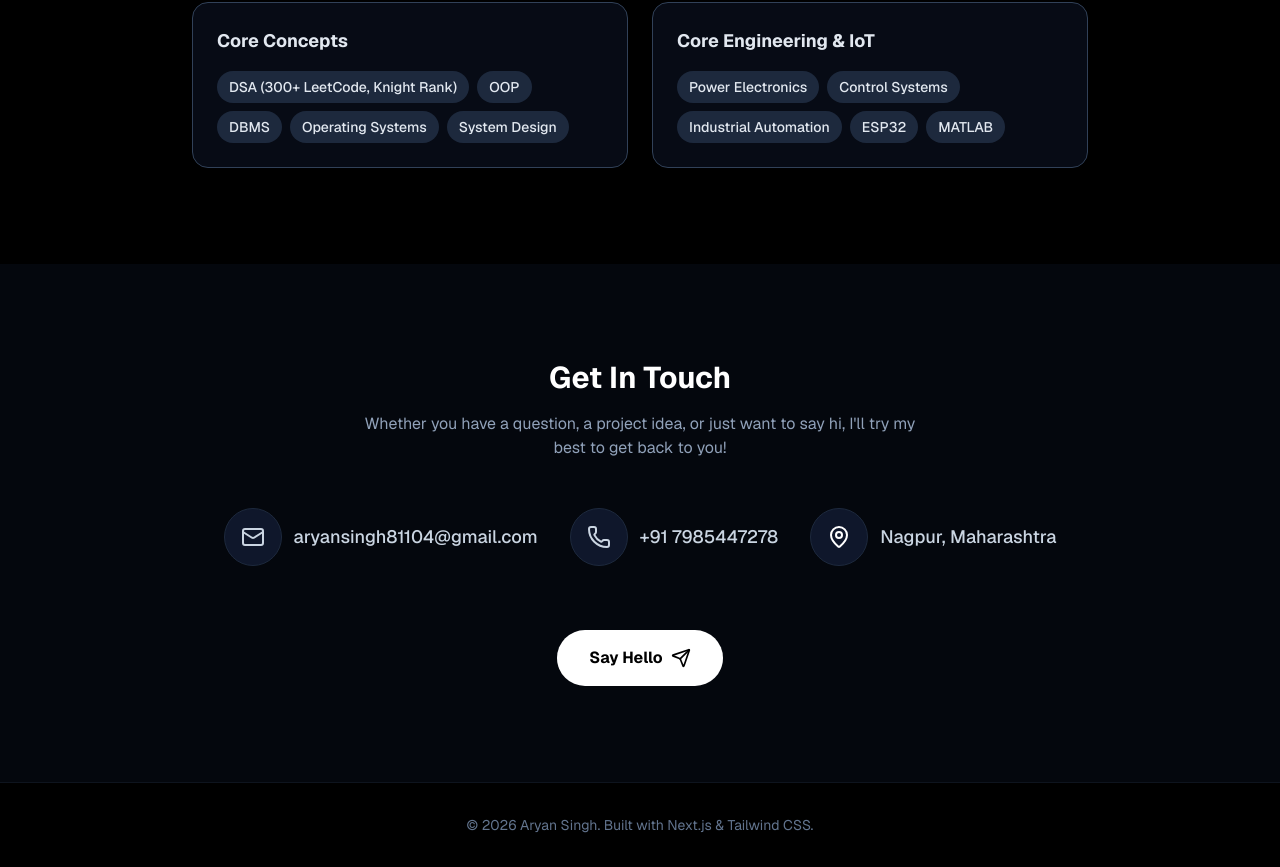
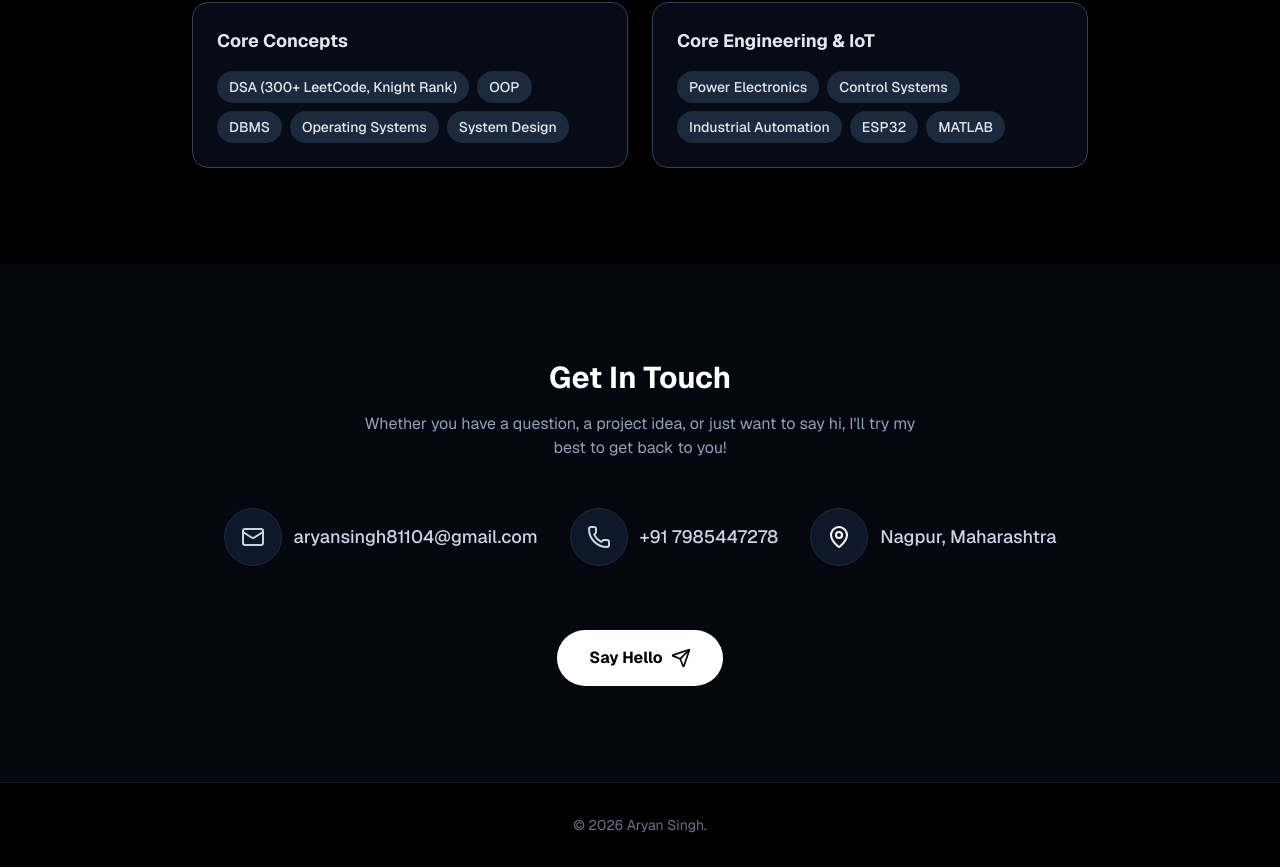
Before and after one commit to AryanSinghGangwar/Portfolioo, a Next.js app: page / in a window 1280 px wide. Shown: the part 3401-4268 px from the top of the page. Built offline with nearby package versions, Linux system fonts and the light colour scheme.

Commit message:
Remove built with line in footer

```diff
--- a/app/page.tsx
+++ b/app/page.tsx
@@ -20,7 +20,7 @@ export default function Home() {
       <Contact />
 
       <footer className="py-8 text-center text-slate-500 text-sm border-t border-slate-800/50">
-        <p>© {new Date().getFullYear()} Aryan Singh. Built with Next.js & Tailwind CSS.</p>
+        <p>© {new Date().getFullYear()} Aryan Singh.</p>
       </footer>
     </main>
   );
```
